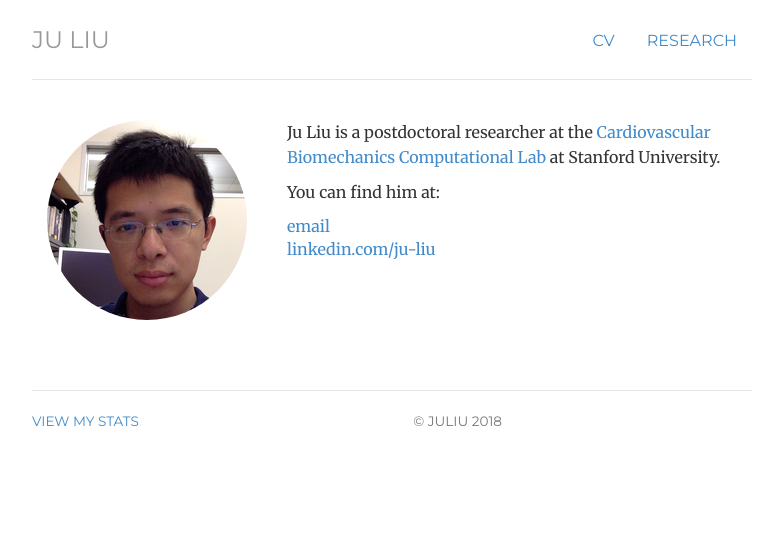
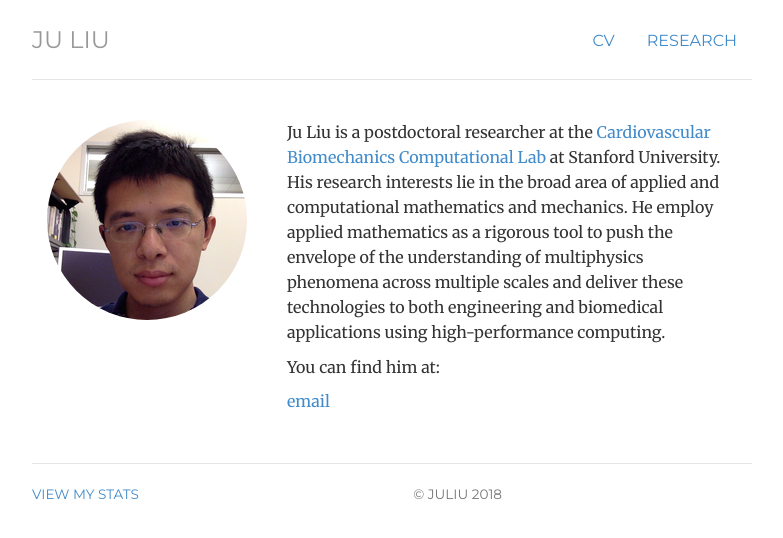
Before and after one commit to ju-liu/ju-liu.github.io, a Jekyll site: the page built from index.html, in a window 1280 px wide. Shown: the top 538 px of the page, without its empty margins (248-1031 px from the left). Built offline with Jekyll 4.4.1, drawn with Linux system fonts in a browser that asks for light colours; nearby versions of some CDN libraries; library files that are not in the unit come from our copies; comment, search, counter and statistics services are not loaded.

Commit message:
revise index

```diff
--- a/index.html
+++ b/index.html
@@ -15,17 +15,13 @@ description: Computational Scientist Working at Stanford university
   <div itemscope itemtype="http://data-vocabulary.org/Person" class="col-sm-8">
     <p>Ju Liu is a <span itemprop="title">postdoctoral
       researcher</span>
-    at the <a href="http://web.stanford.edu/~amarsden/MarsdenLab/Home.html">Cardiovascular Biomechanics Computational Lab</a> at Stanford University.</p>
+    at the <a
+      href="http://web.stanford.edu/~amarsden/MarsdenLab/Home.html">Cardiovascular
+    Biomechanics Computational Lab</a> at Stanford University. His research interests lie in the broad area of applied and computational mathematics and mechanics. He employ applied mathematics as a rigorous tool to push the envelope of the understanding of multiphysics phenomena across multiple scales and deliver these technologies to both engineering and biomedical applications using high-performance computing.</p>
 
-    <!-- <p> I am currently on the job market. I am actively seeking for an
-         assistant professor position in applied and computational mechanics.
-You can find me at:</p> -->
     <p>You can find him at:</p>
   <ul class="list-unstyled">
     <li><a href="mailto:liujuy@gmail.com">email</a></li>
-    <li><a href="https://www.linkedin.com/in/ju-liu-80058915">linkedin.com/ju-liu</a></li>
-    <!-- <li><a href="https://github.com/ju-liu">github.com/ju-liu</a></li> -->
-    <!-- <li><a href="img/wechat_barcode.JPG">WeChat</a></li> -->
   </ul>
   </div>
 </div>
```
